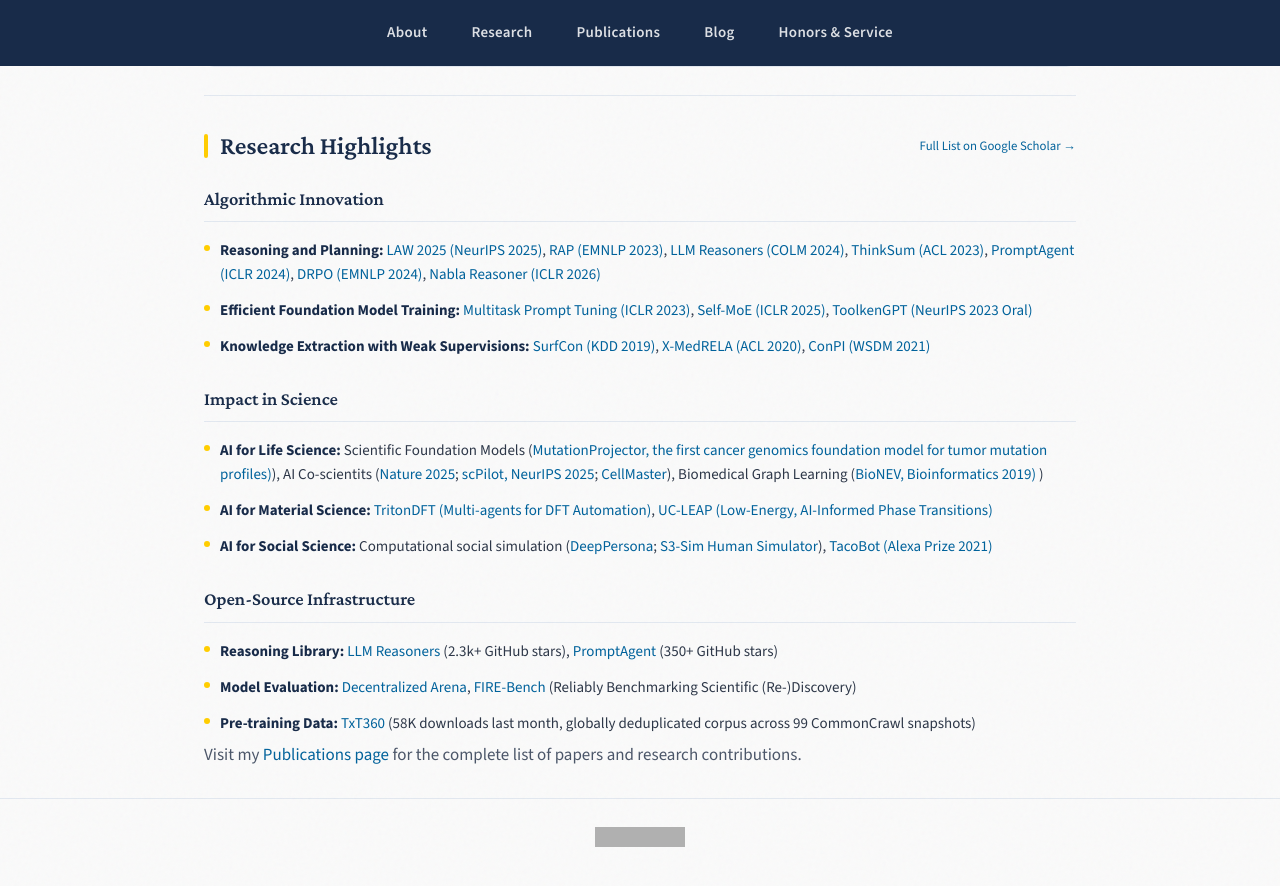
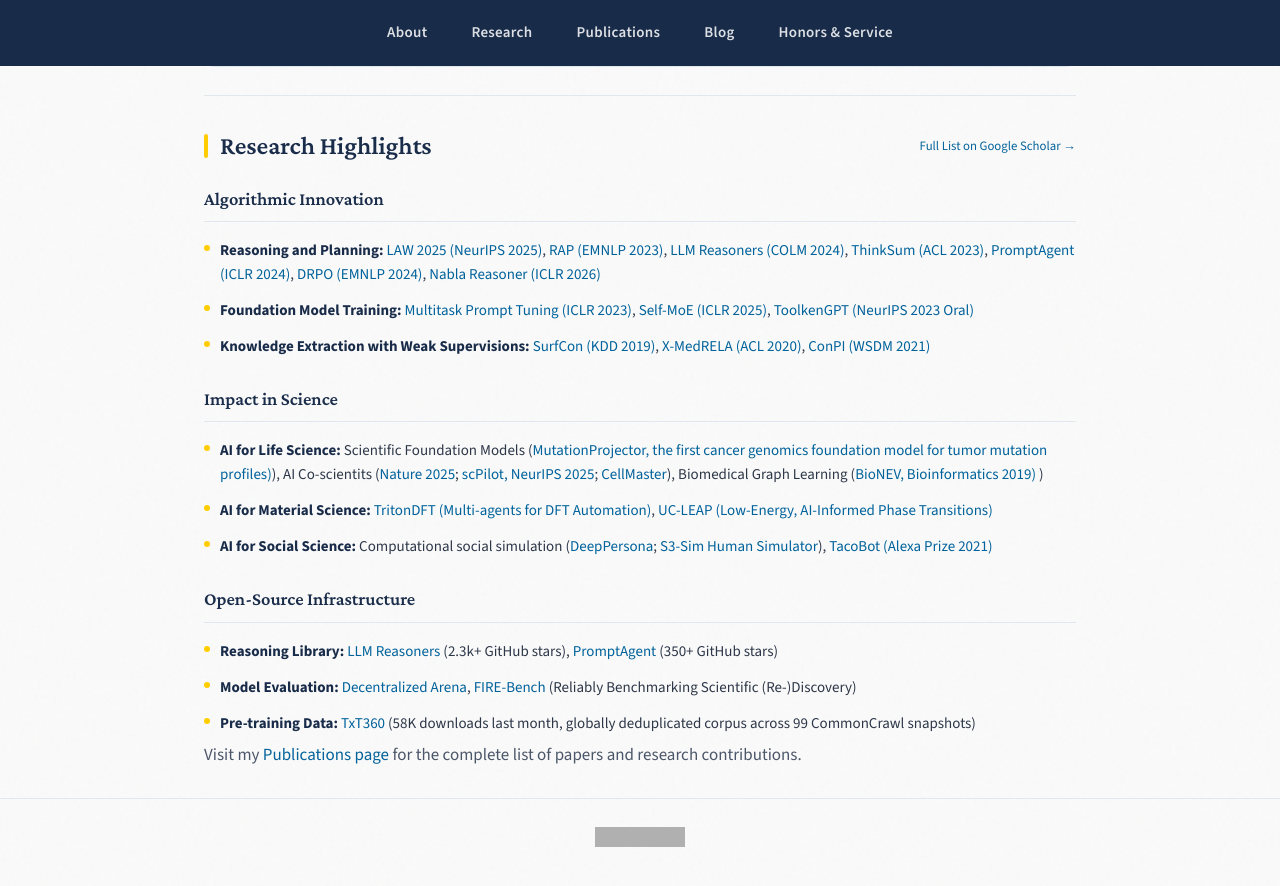
Before and after one commit to zhenwang9102/zhenwang9102.github.io, a Jekyll site: the page built from _posts/2019-06-02-venue.markdown, in a window 1280 px wide and 900 px high, scrolled down 2124 px. Shown: the top 886 px of the window. Built offline with Jekyll 4.4.1, drawn with Linux system fonts in a browser that asks for light colours; grey boxes are pictures that could not be loaded.

Commit message:
Update research highlights section in default layout

```diff
--- a/_layouts/default.html
+++ b/_layouts/default.html
@@ -1014,7 +1014,7 @@
         <h3>Algorithmic Innovation</h3>
         <ul>
           <li><strong>Reasoning and Planning:</strong> <a href="https://sites.google.com/view/law-2025">LAW 2025 (NeurIPS 2025)</a>, <a href="https://arxiv.org/abs/2305.14992">RAP (EMNLP 2023)</a>, <a href="https://arxiv.org/abs/2404.05221">LLM Reasoners (COLM 2024)</a>, <a href="https://arxiv.org/abs/2210.01293">ThinkSum (ACL 2023)</a>, <a href="https://arxiv.org/abs/2310.16427">PromptAgent (ICLR 2024)</a>, <a href="https://arxiv.org/abs/2411.08733">DRPO (EMNLP 2024)</a>, <a href="https://openreview.net/pdf?id=pEJAja73dk">Nabla Reasoner (ICLR 2026)</a></li>
-          <li><strong>Efficient Foundation Model Training:</strong> <a href="https://arxiv.org/abs/2303.02861">Multitask Prompt Tuning (ICLR 2023)</a>, <a href="https://arxiv.org/abs/2406.12034">Self-MoE (ICLR 2025)</a>, <a href="https://arxiv.org/abs/2305.11554">ToolkenGPT (NeurIPS 2023 Oral)</a></li>
+          <li><strong>Foundation Model Training:</strong> <a href="https://arxiv.org/abs/2303.02861">Multitask Prompt Tuning (ICLR 2023)</a>, <a href="https://arxiv.org/abs/2406.12034">Self-MoE (ICLR 2025)</a>, <a href="https://arxiv.org/abs/2305.11554">ToolkenGPT (NeurIPS 2023 Oral)</a></li>
           <li><strong>Knowledge Extraction with Weak Supervisions:</strong> <a href="https://arxiv.org/abs/1906.09285">SurfCon (KDD 2019)</a>, <a href="https://arxiv.org/abs/2005.00889">X-MedRELA (ACL 2020)</a>, <a href="https://zhenwang9102.github.io/files/WSDM2021_ZW_ConPI.pdf">ConPI (WSDM 2021)</a></li>
         </ul>
         <h3>Impact in Science</h3>
```
